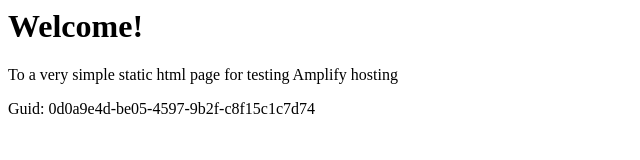
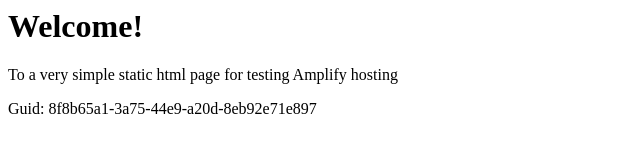
Before and after one commit to aws-aemilia-lhr/Github-PR-Commit-Integration-Test-DoNotTouch-GitHubWebhookPushCanaryTest-v1-prod-eu-west-2, a website: page src/index.html in a window 1280 px wide. Shown: the full height of the page, 0-640 px from the left. Drawn offline with Linux system fonts and the light colour scheme.

Commit message:
commit from integ tests

```diff
--- a/src/index.html
+++ b/src/index.html
@@ -12,6 +12,6 @@
 <body>
     <h1>Welcome!</h1>
     <p>To a very simple static html page for testing Amplify hosting</p>
-    <p>Guid: 0d0a9e4d-be05-4597-9b2f-c8f15c1c7d74</p></body>
+    <p>Guid: 8f8b65a1-3a75-44e9-a20d-8eb92e71e897</p></body>
 
 </html>
```
